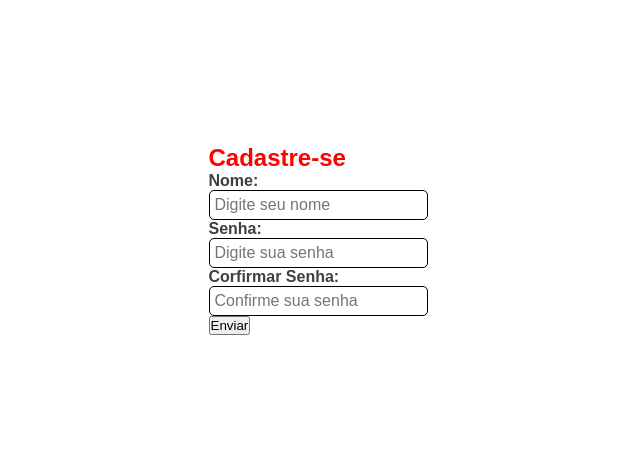
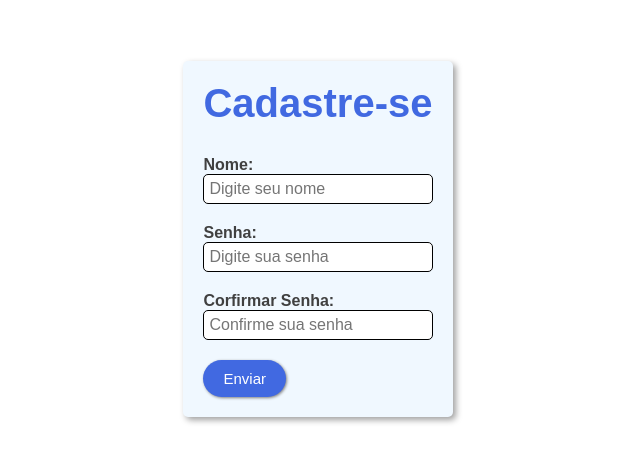
Before and after one commit to ThiagoAndrade92/formulario, a React (Vite) app: page / in a window 1280 px wide. Shown: the part 161-624 px from the top of the page, without its empty margins (322-962 px from the left). Built offline with nearby package versions, Linux system fonts and the light colour scheme.

Commit message:
estilos finalizados formcadastro

```diff
--- a/src/components/FormCadastro/index.jsx
+++ b/src/components/FormCadastro/index.jsx
@@ -33,7 +33,7 @@ export const  FormCadastro= () => {
                     />
                 </label>
             </div>
-            <button type="submit">Enviar</button>
+            <button type="submit" className={style.btn}>Enviar</button>
 
           </form>
     </div>
--- a/src/components/FormCadastro/styles.module.css
+++ b/src/components/FormCadastro/styles.module.css
@@ -6,8 +6,17 @@
     justify-content: center;
 }
 
+.form form {
+    box-shadow: 3px 3px 6px rgba(0, 0, 0, 0.377);
+    background-color: aliceblue;
+    padding: 20px;
+    border-radius: 5px;
+}
+
 .titulo {
-    color: red;
+    color: #4169e1;
+    font-size: 40px;
+    margin-bottom: 30px;
 }
 
 .inputs {
@@ -22,15 +31,33 @@
     flex-direction: column;
     cursor: pointer;
 
+    width: 100%;
     font-weight: 600;
     color: #404040;
+    margin-bottom: 20px;
 }
 
 .form form input {
     outline: none;
     font-size: 16px;
-    color: #D3D3D3;
+    color: #404040;
     padding: 5px;
     border-radius: 5px;
     border: 1px solid black;
 }
+
+.btn {
+    background-color: #4169e1;
+    border: none;
+    padding: 10px 20px;
+    border-radius: 20px;
+    font-size: 15px;
+    color: #fff;
+    box-shadow: 1px 1px 3px #808080;
+    cursor: pointer;
+    transition: color .3s ease;
+}
+
+.btn:hover {
+    background-color: #3657b9;
+}
```
